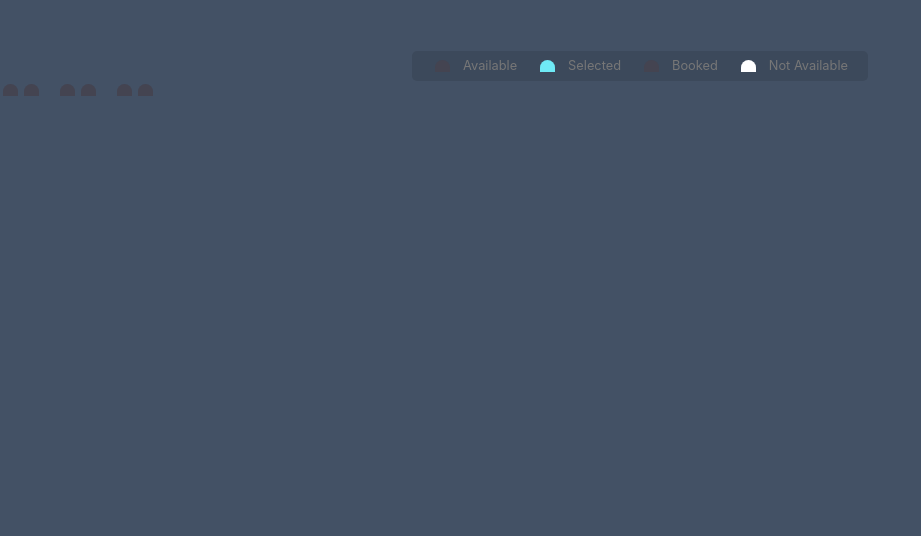
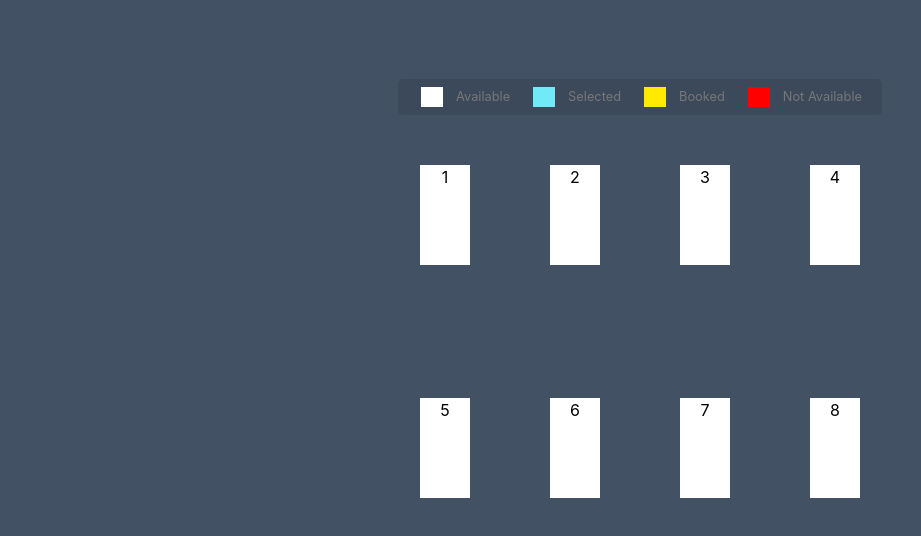
Before and after one commit to tensan8/Launcher-FE, a React (Create React App) app: page /table in a window 1280 px wide. Shown: the part 110-646 px from the top of the page, without its empty margins (0-921 px from the left). Built offline with nearby package versions, Linux system fonts and the light colour scheme.

Commit message:
refine design

```diff
--- a/src/pages/Dashboard/index.tsx
+++ b/src/pages/Dashboard/index.tsx
@@ -16,14 +16,14 @@ const Dashboard = (): JSX.Element => {
 					<a href="/">
 						<div className="catbox">
 							<img src={drinks} alt="drinks" />
-							<span>Sales Module</span>
+							<span>Drinks</span>
 						</div>
 					</a>
 
 					<a href="/Table">
 						<div className="catbox">
 							<img src={table} alt="table"/>
-							<span>Inventory</span>
+							<span>Tables</span>
 						</div>
 					</a>
 			</div>
--- a/src/pages/Table/index.css
+++ b/src/pages/Table/index.css
@@ -5,45 +5,56 @@
     color: white;
     align-items: center;
     justify-content: center;
-    height: 50vh;
+    height: 100vh;
 }
 
-.container {
-    perspective: 1000px;
-    margin-bottom: 30px;
-  }
 
 .seat {
-    background-color: #444451;
-    height: 12px;
-    width: 15px;
+    background-color: #ffffff;
+    height: 20px;
+    width: 22px;
     margin: 3px;
-    border-top-left-radius: 10px;
-    border-top-right-radius: 10px;
 }
 
-.seat.selected {
+.selected {
     background-color: #6feaf6;
+    height: 20px;
+    width: 22px;
+    margin: 3px;
 }
 
-.seat.occupied {
-    background-color: #fff;
+.booked{
+    background-color: #ffea00;
+    height: 20px;
+    width: 22px;
+    margin: 3px;
 }
 
-.seat:nth-of-type(2) {
-    margin-right: 18px;
+.occupied {
+    background-color: rgb(255, 0, 0);
+    height: 20px;
+    width: 22px;
+    margin: 3px;
 }
 
-.seat:nth-last-of-type(2) {
-    margin-left: 18px;
+.tablestatus{
+    background-color: rgb(255, 255, 255);
+    height: 100px;
+    width: 50px;
+    margin: 3px;
+    margin-left: auto;
+    margin-right: auto;
+    margin-top: 50px;
+    color: black;
+    text-align:center;
 }
 
-.seat:not(.occupied):hover {
+.tablestatus:not(.occupied):hover {
     cursor: pointer;
     transform: scale(1.2);
 }
 
-.showcase .seat:not(.occupied):hover {
+.showcase .tablestatus:not(.occupied):hover {
     cursor: default;
     transform: scale(1);
 }
--- a/src/pages/Table/index.tsx
+++ b/src/pages/Table/index.tsx
@@ -11,33 +11,44 @@ const Table = (): JSX.Element => {
       </li>
 
       <li>
-        <div className="seat selected"></div>
+        <div className="selected"></div>
         <small>Selected</small>
       </li>
 
       <li>
-        <div className="seat booked"></div>
+        <div className="booked"></div>
         <small>Booked</small>
       </li>
 
       <li>
-        <div className="seat occupied"></div>
+        <div className="occupied"></div>
         <small>Not Available</small>
       </li>
     </ul>
 
-    <div className="container">
-      <div className="tablelist"></div>
-      <div className="row">
-        <div className="seat"></div>
-        <div className="seat"></div>
-        <div className="seat"></div>
-        <div className="seat"></div>
-        <div className="seat"></div>
-        <div className="seat"></div>
-      </div>
-      </div>
-      </div>
+    {/* <div className="container">
+        <div className="row">
+          <div className="tablestatus"></div>
+          <div className="tablestatus"></div>
+          <div className="tablestatus"></div>
+          <div className="tablestatus"></div>
+        </div>
+    </div> */}
+
+    <div className="grid grid-cols-4 gap-20">
+      <div className="tablestatus">1</div>
+      <div className="tablestatus">2</div>
+      <div className="tablestatus">3</div>
+      <div className="tablestatus">4</div>
+      <div className="tablestatus">5</div>
+      <div className="tablestatus">6</div>
+      <div className="tablestatus">7</div>
+      <div className="tablestatus">8</div>
+    </div>
+
+    </div>
+
+
   )
 }
 
```
